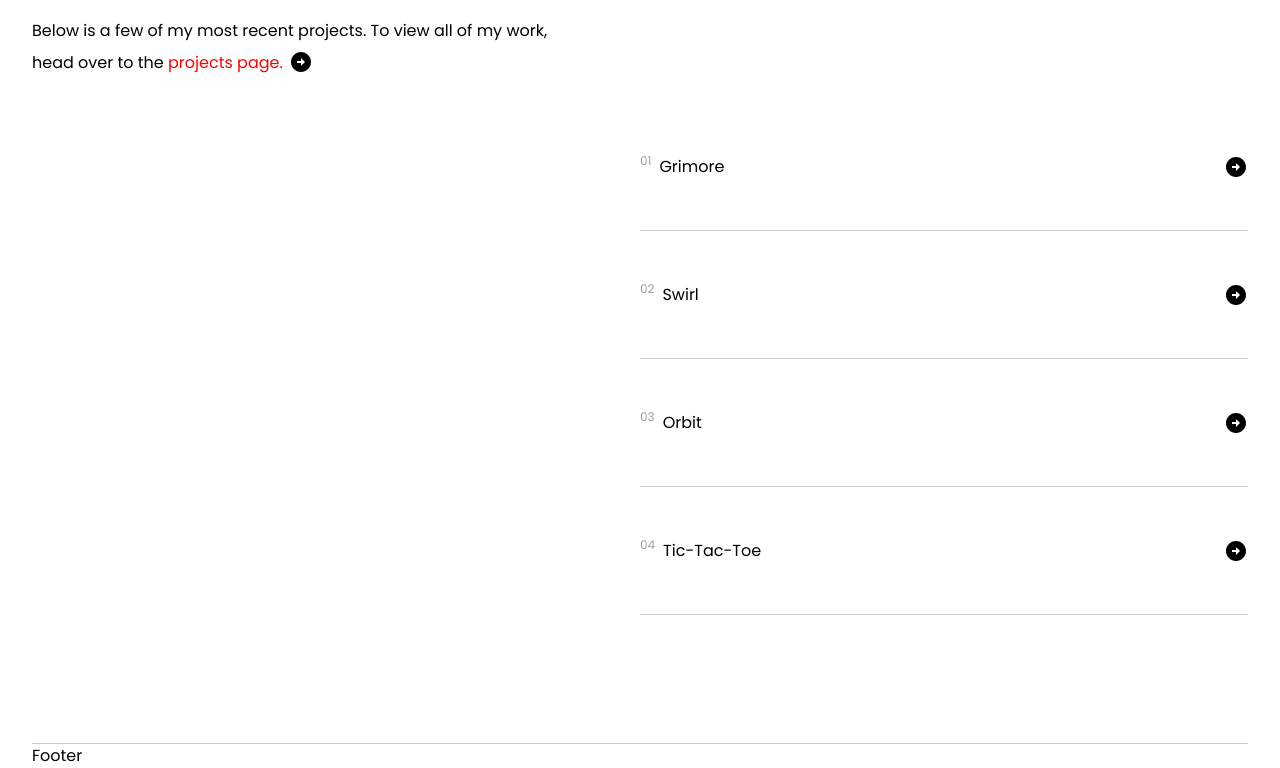
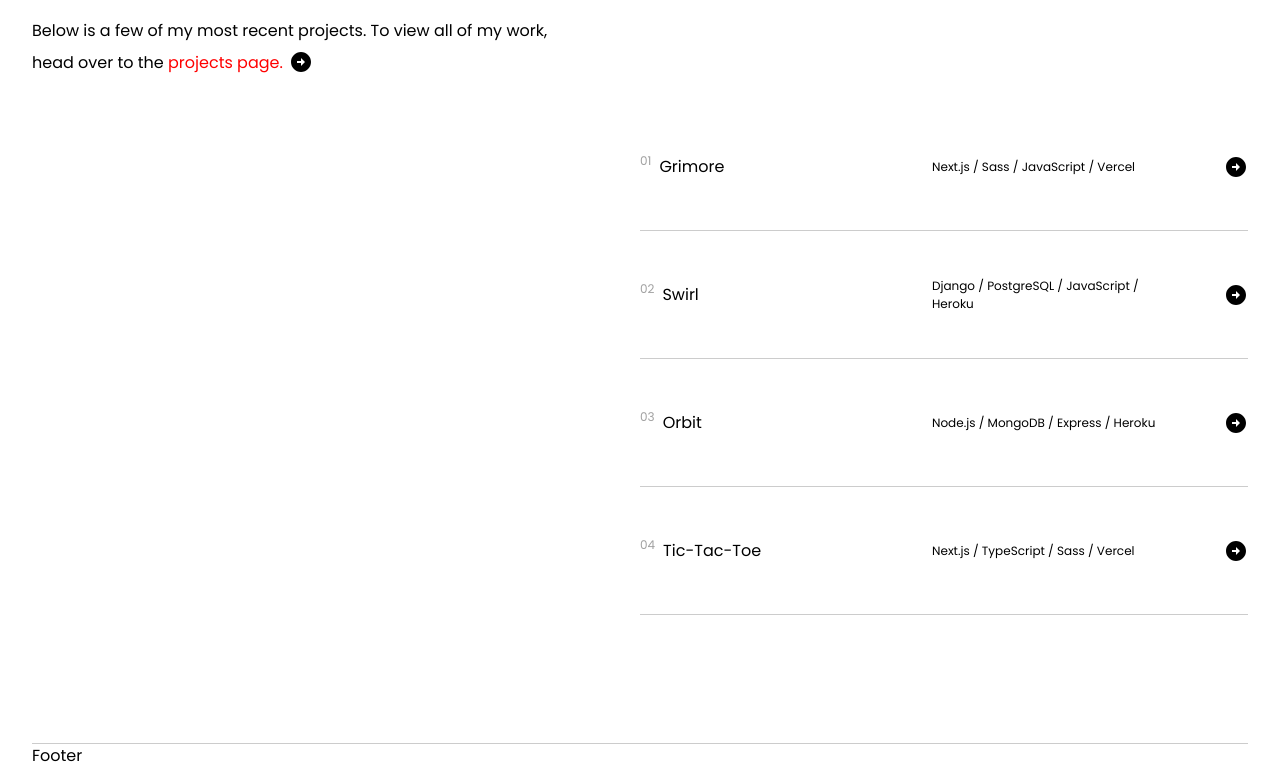
Before and after one commit to mauLovera/Portfolio, a Next.js app: page / in a window 1280 px wide. Shown: the part 1114-1882 px from the top of the page. Built offline with nearby package versions, Linux system fonts and the light colour scheme; a web font is replaced by a local one.

Commit message:
feat: add tech prop to row component

```diff
--- a/components/common/SelectedProjects/Row/Row.module.scss
+++ b/components/common/SelectedProjects/Row/Row.module.scss
@@ -9,6 +9,7 @@
   border-bottom: $divider-border;
 
   .titleContainer {
+    width: 40%;
     display: flex;
     height: fit-content;
     overflow: hidden;
@@ -17,13 +18,29 @@
       display: flex;
       align-items: center;
       &::before {
+        counter-increment: number;
+        content: '0' counter(number);
+        margin-right: $size_8px;
+        margin-bottom: $size_12px;
+
         color: $inactive-clr;
         font-size: $size_12px;
-        counter-increment: number;
-        content: '0'counter(number);
-        margin-right: $size_8px;
-        margin-bottom: $size_12px;
       }
+    }
+  }
+
+  .techContainer {
+    width: 40%;
+    display: flex;
+    align-items: center;
+    height: fit-content;
+    overflow: hidden;
+
+    .tech {
+      display: flex;
+      flex-wrap: wrap;
+      align-items: center;
+      font-size: $size_12px;
     }
   }
 
@@ -43,6 +60,17 @@
     }
   }
 
+  &::after {
+    content: '';
+    height: 1px;
+    width: 0;
+    position: absolute;
+    bottom: 0;
+    left: 0;
+    background-color: black;
+    transition: width .5s;
+  }
+
   &:hover {
     .arrow {
       svg {
@@ -51,5 +79,9 @@
         color: $accent-clr;
       }
     }
+
+    &::after {
+      width: 100%;
+    }
   }
 }
--- a/components/common/SelectedProjects/Row/Row.tsx
+++ b/components/common/SelectedProjects/Row/Row.tsx
@@ -5,6 +5,7 @@ import { RiArrowRightCircleFill } from 'react-icons/ri'
 
 interface Props {
   title: string
+  tech: string[]
   path: string
   timeline: Variants
   animation: {
@@ -13,7 +14,7 @@ interface Props {
   }
 }
 
-export default function Row({ title, path, timeline, animation }: Props) {
+export default function Row({ title, tech, path, timeline, animation }: Props) {
   return (
     <Link href={path} className={styles.container}>
       <motion.span
@@ -33,6 +34,19 @@ export default function Row({ title, path, timeline, animation }: Props) {
         variants={timeline}
         initial="initial"
         whileInView={'animate'}
+        className={styles.techContainer}
+      >
+        <motion.span
+          variants={animation.lineAnimation}
+          className={styles.tech}
+        >
+          {tech}
+        </motion.span>
+      </motion.span>
+      <motion.span
+        variants={timeline}
+        initial="initial"
+        whileInView={'animate'}
         className={styles.button}
       >
         <motion.span
--- a/components/common/SelectedProjects/SelectedProjects.tsx
+++ b/components/common/SelectedProjects/SelectedProjects.tsx
@@ -59,24 +59,29 @@ export default function SelectedProjects() {
             animation={{ lineAnimation, buttonAnimation }}
             path="/projects/grimoire"
             timeline={timeline}
+            tech={['Next.js / Sass / JavaScript / Vercel']}
           />
           <Row
             title="Swirl"
             animation={{ lineAnimation, buttonAnimation }}
             path="/projects/swirl"
             timeline={timeline}
+            tech={['Django / PostgreSQL / JavaScript / Heroku']}
+
           />
           <Row
             title="Orbit"
             animation={{ lineAnimation, buttonAnimation }}
             path="/projects/orbit"
             timeline={timeline}
+            tech={['Node.js / MongoDB / Express / Heroku']}
           />
           <Row
             title="Tic-Tac-Toe"
             animation={{ lineAnimation, buttonAnimation }}
             path="/projects/tic-tac-toe"
             timeline={timeline}
+            tech={['Next.js / TypeScript / Sass / Vercel']}
           />
         </div>
       </div>
```
